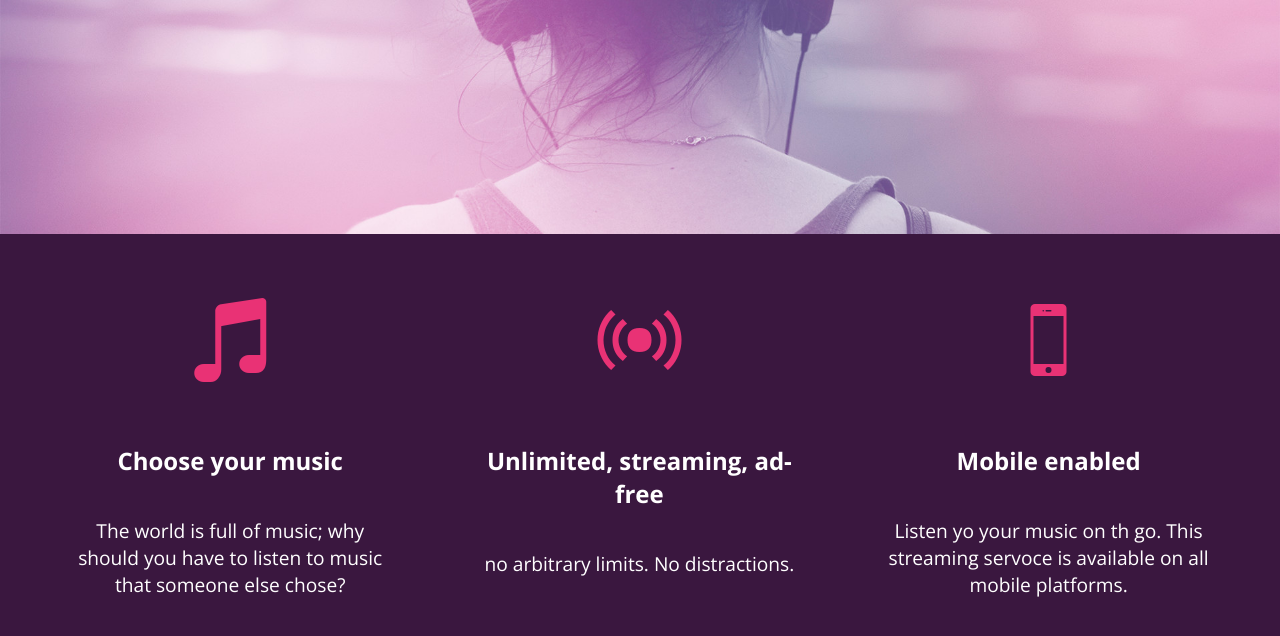
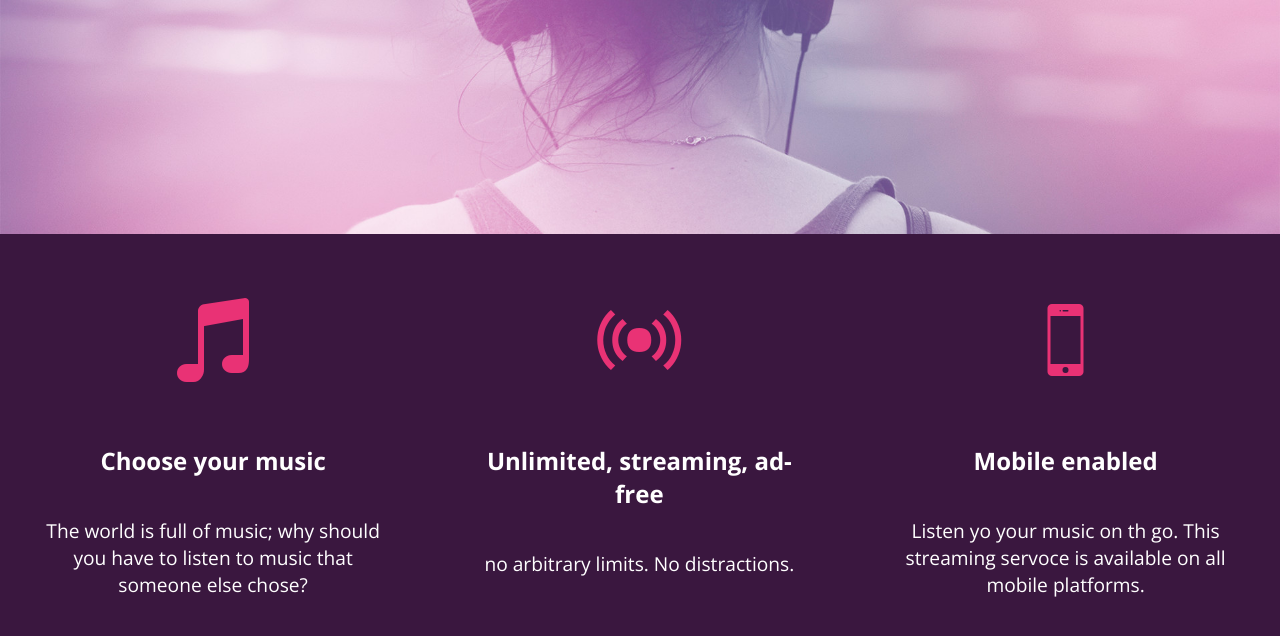
Before and after one commit to Alexashooo/bloc-jams, a plain HTML site: page index.html in a window 1280 px wide. Shown: the part 466-1102 px from the top of the page. Drawn offline with nearby package versions, Linux system fonts and the light colour scheme.

Commit message:
Assignment 8 HTML and CSS responsivness is finished

```diff
--- a/index.html
+++ b/index.html
@@ -19,7 +19,7 @@
              <h1 class="hero-title">Turn the music up!</h1>
         </section>
 
-        <section class="selling-points container"> <!-- selling points -->
+        <section class="clearfix"> <!-- selling points -->
              <div class="point column third">
                  <span class="ion-music-note"></span>
                  <h5 class="point-title">Choose your music</h5>
--- a/styles/main.css
+++ b/styles/main.css
@@ -52,3 +52,13 @@ body {
 @media(min-width: 1024px) {
     html { font-size: 120%;}
 }
+
+.clearfix::before,
+.clearfix::after {
+    content: " ";
+    display: table;
+}
+
+.clearfix::after {
+    clear: both;
+}
```
